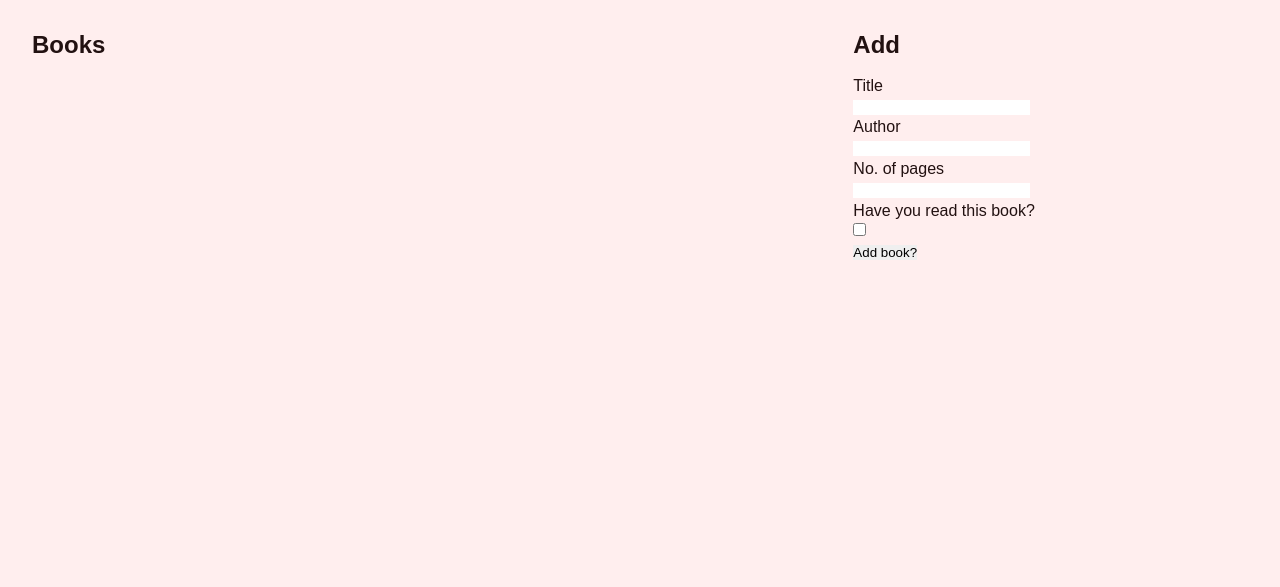
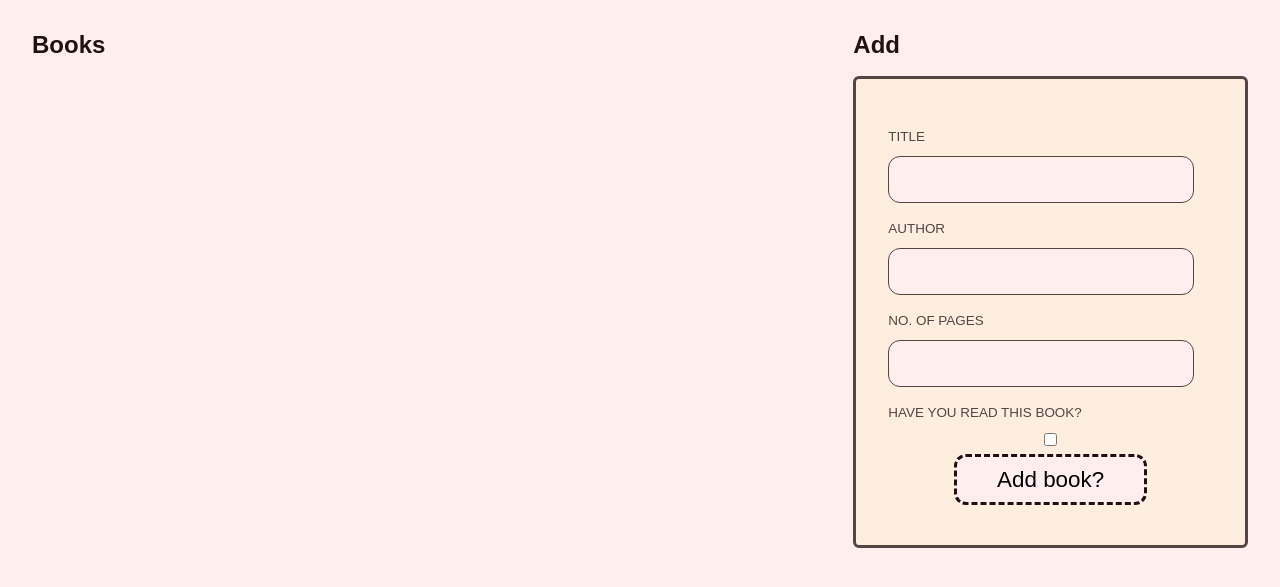
Before and after one commit to mikaeel-muazzam/odin-library, a plain HTML site: page index.html in a window 1280 px wide. Shown: the part 77-664 px from the top of the page. Drawn offline with Linux system fonts and the light colour scheme.

Commit message:
Improve add-book form aesthetics

```diff
--- a/index.html
+++ b/index.html
@@ -19,26 +19,26 @@
         <h2>Add</h2>
         <form action="" method="post" id="new-book-form">
             <ul>
-                <li><label for="title">Title</label></li>
+                <li><label for="title">TITLE</label></li>
                 <li><input type="text" id="title" name="title"></li>
             </ul>
             <ul>
-                <li><label for="author">Author</label></li>
+                <li><label for="author">AUTHOR</label></li>
                 <li><input type="text" id="author" name="author"></li>
             </ul>
             <ul>
-                <li><label for="pages">No. of pages</label></li>
+                <li><label for="pages">NO. OF PAGES</label></li>
                 <li><input type="number" id="pages" name="pages"></li>
             </ul>
             <ul>
-                <li><label for="read">Have you read this book?</label></li>
+                <li><label for="read">HAVE YOU READ THIS BOOK?</label></li>
                 <li><input type="checkbox" id="read" name="read"></li>
             </ul>
             <ul id="rate-book" hidden>
-                <li><label for="rating">Rate this book from 1 (lowest) to 5 (highest)</label></li>
+                <li><label for="rating">RATING FROM 1 (LOWEST) TO 5 (HIGHEST)</label></li>
                 <li><span>
                     <input type="range" id="rating" name="rating" list="markers" min="1" max="5" step="0.5">
-                    <output id="rating-output">2.5</output>
+                    <output id="rating-output">2.5 / 5</output>
                 </span></li>
             </ul>
             <ul>
--- a/scripts/script.js
+++ b/scripts/script.js
@@ -78,7 +78,7 @@ const ratingOutput = document.querySelector("#rating-output");
 
 ratingInput.addEventListener("input", ev => {
     const val = ev.target.value;
-    ratingOutput.textContent = val;
+    ratingOutput.textContent = `${val} / 5`;
 });
 
 // addbook behaviour
--- a/styles/style.css
+++ b/styles/style.css
@@ -16,11 +16,11 @@
 }
 
 body {
-    padding: 2rem;
+    padding: max(12px, 2rem);
     background-color: var(--bg-light);
     display: grid;
     grid-template-columns: 2fr 1fr;
-    gap: 2rem
+    gap: max(12px, 2rem);
 }
 
 body > h1 {
@@ -44,6 +44,7 @@ body > h1 {
     place-items: center;
 }
 
+form,
 .book-item {
     background-color: var(--bg-strong);
     width: 90%;
@@ -57,6 +58,54 @@ body > h1 {
     color: var(--text-subtle);
 }
 
+form {
+    width: auto;
+    height: fit-content;
+    padding: 2rem;
+    font-size: 140%;
+}
+
 form li {
     list-style-type: none;
+    color: var(--text-subtle);
+    margin: 0.5rem 0rem 0.5rem 0rem;
 }
+
+form label {
+    font-size: 60%;
+}
+
+form input[type="text"],
+form input[type="number"] {
+    font: inherit;
+    padding: 0.5rem;
+    border-radius: 12px;
+    background-color: var(--bg-light);
+    border: 1px solid var(--text-subtle);
+}
+
+li:has(#addbook),
+li:has(input#read) {
+    flex-direction: column;
+}
+
+li:has(#addbook),
+li:has(input#read),
+#rate-book span {
+    display: flex;
+    align-items: center;
+    gap: 1em;
+}
+
+form output {
+    color: var(--text-main);
+}
+
+button#addbook {
+    font: inherit;
+    padding: 0.5rem 2.5rem 0.5rem 2.5rem;
+    text-align: center;
+    border: 3px dashed var(--text-main);
+    background-color: var(--bg-light);
+    border-radius: 12px;
+}
```
